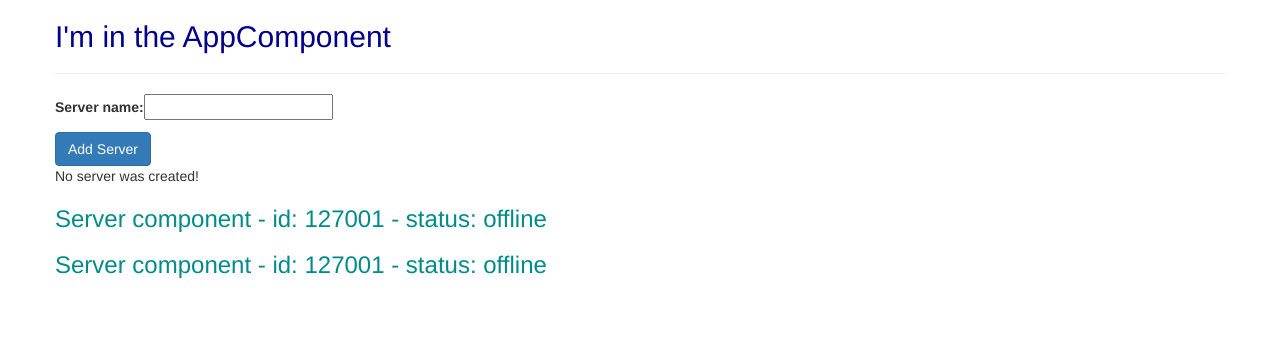
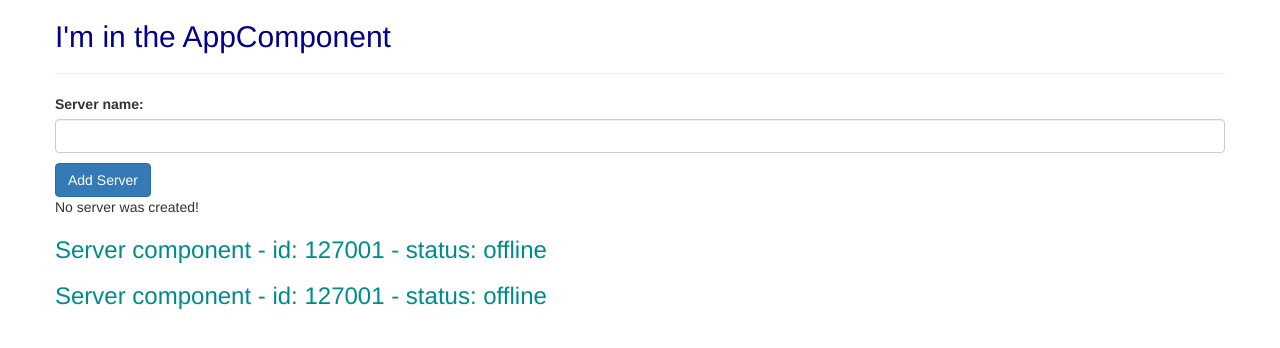
Before and after one commit to beebapcay/angular-learning-app, an Angular app: page / in a window 1280 px wide. Shown: the top 348 px of the page. Built offline with nearby package versions, Linux system fonts and the light colour scheme.

Commit message:
2-way databinding

```diff
--- a/src/app/app.module.ts
+++ b/src/app/app.module.ts
@@ -1,5 +1,6 @@
 import { NgModule } from '@angular/core';
 import { BrowserModule } from '@angular/platform-browser';
+import { FormsModule } from '@angular/forms';
 
 import { AppComponent } from './app.component';
 import { ServerComponent } from './server/server.component';
@@ -7,7 +8,7 @@
 
 @NgModule({
   declarations: [AppComponent, ServerComponent, ServersComponent],
-  imports: [BrowserModule],
+  imports: [BrowserModule, FormsModule],
   providers: [],
   bootstrap: [AppComponent],
 })
--- a/src/app/servers/servers.component.html
+++ b/src/app/servers/servers.component.html
@@ -1,5 +1,5 @@
 <label>Server name: </label>
-<input type="text" (input)="onUpdateServerName($event)" />
+<input type="text" class="form-control" [(ngModel)]="name" />
 <p>{{ name }}</p>
 
 <button
```
